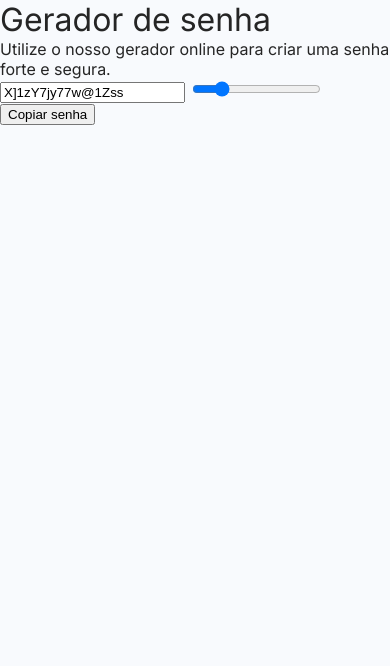
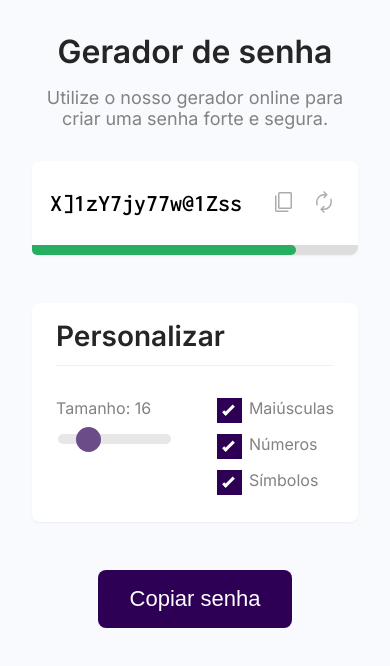
Before and after one commit to brcndev/passwordgen, a plain HTML site: page index.html in a window 390 px wide. Drawn offline with Linux system fonts and the light colour scheme.

Commit message:
responsive and details

```diff
--- /dev/null
+++ b/app.js
@@ -0,0 +1,119 @@
+const inputEl = document.querySelector("#password")
+      const upperCaseCheckEl = document.querySelector("#uppercase-check")
+      const numberCheckEl = document.querySelector("#number-check")
+      const symbolCheckEl = document.querySelector("#symbol-check")
+      const securityIndicatorBarEl = document.querySelector(
+        "#security-indicator-bar"
+      )
+
+      let passwordLength = 16
+
+      function generatePassword() {
+        let chars = "abcdefghjkmnpqrstuvwxyz"
+
+        const upperCaseChars = "ABCDEFGHJKLMNPQRSTUVWXYZ"
+        const numberChars = "123456789"
+        const symbolChars = "?!@&*()[]"
+
+        if (upperCaseCheckEl.checked) {
+          chars += upperCaseChars
+        }
+
+        if (numberCheckEl.checked) {
+          chars += numberChars
+        }
+
+        if (symbolCheckEl.checked) {
+          chars += symbolChars
+        }
+
+        let password = ""
+
+        for (let i = 0; i < passwordLength; i++) {
+          const randomNumber = Math.floor(Math.random() * chars.length)
+          password += chars.substring(randomNumber, randomNumber + 1)
+        }
+
+        inputEl.value = password
+
+        calculateQuality()
+        calculateFontSize()
+      }
+
+      function calculateQuality() {
+        // T*0.25 + M*0.15 + N*0.25 + S*0.35 = 100
+        const percent = Math.round(
+          (passwordLength / 64) * 25 +
+            (upperCaseCheckEl.checked ? 15 : 0) +
+            (numberCheckEl.checked ? 25 : 0) +
+            (symbolCheckEl.checked ? 35 : 0)
+        )
+
+        securityIndicatorBarEl.style.width = `${percent}%`
+
+        if (percent > 69) {
+          // safe
+          securityIndicatorBarEl.classList.remove("critical")
+          securityIndicatorBarEl.classList.remove("warning")
+          securityIndicatorBarEl.classList.add("safe")
+        } else if (percent > 50) {
+          // warning
+          securityIndicatorBarEl.classList.remove("critical")
+          securityIndicatorBarEl.classList.add("warning")
+          securityIndicatorBarEl.classList.remove("safe")
+        } else {
+          // critical
+          securityIndicatorBarEl.classList.add("critical")
+          securityIndicatorBarEl.classList.remove("warning")
+          securityIndicatorBarEl.classList.remove("safe")
+        }
+
+        if (percent >= 100) {
+          securityIndicatorBarEl.classList.add("completed")
+        } else {
+          securityIndicatorBarEl.classList.remove("completed")
+        }
+      }
+
+      function calculateFontSize() {
+        if (passwordLength > 45) {
+          inputEl.classList.remove("font-sm")
+          inputEl.classList.remove("font-xs")
+          inputEl.classList.add("font-xxs")
+        } else if (passwordLength > 32) {
+          inputEl.classList.remove("font-sm")
+          inputEl.classList.add("font-xs")
+          inputEl.classList.remove("font-xxs")
+        } else if (passwordLength > 22) {
+          inputEl.classList.add("font-sm")
+          inputEl.classList.remove("font-xs")
+          inputEl.classList.remove("font-xxs")
+        } else {
+          inputEl.classList.remove("font-sm")
+          inputEl.classList.remove("font-xs")
+          inputEl.classList.remove("font-xxs")
+        }
+      }
+
+      function copy() {
+        navigator.clipboard.writeText(inputEl.value)
+      }
+
+      const passwordLengthEl = document.querySelector("#password-length")
+      passwordLengthEl.addEventListener("input", function () {
+        passwordLength = passwordLengthEl.value
+        document.querySelector("#password-length-text").innerText =
+          passwordLength
+        generatePassword()
+      })
+      upperCaseCheckEl.addEventListener("click", generatePassword)
+      numberCheckEl.addEventListener("click", generatePassword)
+      symbolCheckEl.addEventListener("click", generatePassword)
+
+      document.querySelector("#copy-1").addEventListener("click", copy)
+      document.querySelector("#copy-2").addEventListener("click", copy)
+      document
+        .querySelector("#renew")
+        .addEventListener("click", generatePassword)
+
+      generatePassword()
--- a/index.html
+++ b/index.html
@@ -1,61 +1,87 @@
 <!DOCTYPE html>
-<html lang="en">
+<html lang="pt-br">
   <head>
     <meta charset="UTF-8" />
     <meta http-equiv="X-UA-Compatible" content="IE=edge" />
     <meta name="viewport" content="width=device-width, initial-scale=1.0" />
-    <link rel="stylesheet" href="style.css">
-    <link rel="stylesheet" href="reset.css">
-    <title>Password Generator</title>
+    <link rel="preconnect" href="https://fonts.googleapis.com" />
+    <link rel="preconnect" href="https://fonts.gstatic.com" crossorigin />
+    <link
+      href="https://fonts.googleapis.com/css2?family=Inconsolata:wght@600&family=Inter:wght@400;600&display=swap"
+      rel="stylesheet"
+    />
+    <link rel="stylesheet" href="reset.css" />
+    <link rel="stylesheet" href="style.css" />
+    <title>Gerador de Senha</title>
   </head>
   <body>
-    <h1>Gerador de senha</h1>
-    <p>Utilize o nosso gerador online para criar uma senha forte e segura.</p>
+    <main>
+      <section class="hero">
+        <h1 class="title">Gerador de senha</h1>
+        <p class="subtitle">
+          Utilize o nosso gerador online para criar uma senha forte e segura.
+        </p>
+      </section>
 
+      <section class="box">
+        <div class="password">
+          <div class="text">
             <input type="text" name="password" id="password" />
+          </div>
+          <div class="actions">
+            <button id="copy-1">
+              <img src="copy.svg" width="42" />
+            </button>
+            <button id="renew">
+              <img src="renew.svg" width="42" />
+            </button>
+          </div>
+        </div>
+        <div class="security-indicator">
+          <div id="security-indicator-bar" class="bar"></div>
+        </div>
+      </section>
 
+      <section class="box customize">
+        <h3 class="title">Personalizar</h3>
+        <div class="actions">
+          <div class="password-length">
+            <p>Tamanho: <span id="password-length-text">16</span></p>
             <input
               type="range"
               name="password-length"
               id="password-length"
+              class="slider"
               value="16"
               min="4"
               max="64"
             />
+          </div>
+          <div class="config">
+            <label class="checkbox-container">
+              <span class="text">Maiúsculas</span>
+              <input type="checkbox" id="uppercase-check" checked />
+              <span class="checkmark"></span>
+            </label>
+            <label class="checkbox-container">
+              <span class="text">Números</span>
+              <input type="checkbox" id="number-check" checked />
+              <span class="checkmark"></span>
+            </label>
+            <label class="checkbox-container">
+              <span class="text">Símbolos</span>
+              <input type="checkbox" id="symbol-check" checked />
+              <span class="checkmark"></span>
+            </label>
+          </div>
+        </div>
+      </section>
 
-    <button id="btn">Copiar senha</button>
+      <div class="submit">
+        <button id="copy-2">Copiar senha</button>
+      </div>
+    </main>
+  </body>
 
-    <script>
-      let passwordLength = 16
-      const inputEl = document.getElementById('password')
-      function generatePassword() {
-        const chars =
-          "abcdefghjkmnpqrstuvwxyzABCDEFGHJKLMNPQRSTUVWXYZ123456789?!@&*()[]"
-        let password = ""
-        for (let i = 0; i < passwordLength; i++) {
-          const randomNumber = Math.floor(Math.random() * chars.length)
-          password += chars.substring(randomNumber, randomNumber + 1)
-        }
-
-
-        inputEl.value = password;
-      }
-
-      const passwordLengthEl = document.getElementById('password-length')
-
-      passwordLengthEl.addEventListener("input", function () {
-         passwordLength = passwordLengthEl.value
-
-        generatePassword();
-      })
-
-      const btn = document.getElementById('btn')
-      btn.addEventListener('click', function  () {
-        navigator.clipboard.writeText(inputEl.value)
-      })
-
-
-      generatePassword()
-    </script>
-  </body>
+  <script src="/app.js"></script>
 </html>
--- a/style.css
+++ b/style.css
@@ -1,8 +1,238 @@
-@import url('https://fonts.googleapis.com/css2?family=Inter&display=swap');
 
 body {
-    background-color: #f8fafd;
-    font-family: "Inter", sans- serif;
-    color: #252525;
-    padding: 2rem;
+  background-color: #f8fafd;
+  font-family: "Inter", sans- serif;
+  color: #252525;
+  padding: 2rem;
+  overflow-y: hidden;
+}
+
+main {
+  max-width: 780px;
+  margin: 0 auto;
+}
+
+.hero {
+  text-align: center;
+  padding-bottom: 2rem;
+}
+
+.hero .title {
+  font-size: 2rem;
+  font-weight: bold;
+  padding-bottom: 1rem;
+}
+.hero .subtitle {
+  font-size: 1.125rem;
+  color: #828282;
+}
+
+.box {
+  background: #fff;
+  box-shadow: 0 1px 2px rgba(132, 148, 165, 0.1);
+  border-radius: 8px;
+  margin-bottom: 3rem;
+}
+
+.password {
+  display: flex;
+  align-items: center;
+  padding: 1rem 1.5rem;
+}
+.password .text {
+  flex: 1;
+}
+.password .text input {
+  font-family: "Inconsolata", serif;
+  font-size: 3rem;
+  border: none;
+  outline: none;
+  cursor: default;
+  height: 52px;
+  width: 100%;
+  transition: all 0.2s;
+  -webkit-user-select: none;
+  -moz-user-select: none;
+  -ms-user-select: none;
+  user-select: none;
+}
+.password .text input.font-sm {
+  font-size: 2rem;
+}
+.password .text input.font-xs {
+  font-size: 1.5rem;
+}
+.password .text input.font-xxs {
+  font-size: 1rem;
+}
+.password .actions button {
+  background-color: transparent;
+  border: none;
+  cursor: pointer;
+  opacity: 0.7;
+  transition: opacity 0.2s;
+}
+
+.security-indicator {
+  height: 10px;
+  background-color: #ddd;
+  border-bottom-left-radius: 8px;
+  border-bottom-right-radius: 8px;
+}
+.security-indicator .bar {
+  height: 10px;
+  border-top-right-radius: 8px;
+  border-bottom-left-radius: 8px;
+  border-bottom-right-radius: 8px;
+
+  transition: all 0.2s;
+}
+.security-indicator .bar.completed {
+  border-top-right-radius: 0;
+}
+.security-indicator .bar.critical {
+  background-color: #eb5757;
+}
+.security-indicator .bar.warning {
+  background-color: #f2c94c;
+}
+.security-indicator .bar.safe {
+  background-color: #27ae60;
+}
+
+.customize {
+  padding: 1rem 1.5rem;
+}
+.customize .title {
+  border-bottom: 1px solid #f0f0f0;
+  font-size: 1.75rem;
+  font-weight: bold;
+  margin-bottom: 2rem;
+  padding-bottom: 0.75rem;
+}
+.customize .actions {
+  display: flex;
+  gap: 3rem;
+  color: #828282;
+}
+.customize .password-length {
+  flex: 1;
+}
+.customize .password-length .slider {
+  appearance: none;
+  -webkit-appearance: none;
+  height: 10px;
+  background: #dddddd;
+  outline: none;
+  border-radius: 8px;
+  width: 100%;
+  opacity: 0.7;
+  transition: opacity 0.2s;
+  margin-top: 1rem;
+}
+.customize .password-length .slider:hover {
+  opacity: 1;
+}
+.customize .password-length .slider::-webkit-slider-thumb {
+  -webkit-appearance: none;
+  appearance: none;
+  width: 25px;
+  height: 25px;
+  border-radius: 25px;
+  background: #2d0056;
+  cursor: pointer;
+}
+.customize .password-length .slider::-moz-range-thumb {
+  width: 25px;
+  height: 25px;
+  border-radius: 25px;
+  background: #2d0056;
+  cursor: pointer;
+}
+
+.checkbox-container {
+  display: block;
+  position: relative;
+  padding-left: 2rem;
+  margin-bottom: 1rem;
+  cursor: pointer;
+  -webkit-user-select: none;
+  -moz-user-select: none;
+  -ms-user-select: none;
+  user-select: none;
+}
+.checkbox-container input {
+  position: absolute;
+  height: 0;
+  width: 0;
+  opacity: 0;
+  cursor: pointer;
+}
+.checkbox-container .checkmark {
+  position: absolute;
+  top: 0;
+  left: 0;
+  height: 25px;
+  width: 25px;
+  background-color: #dddddd;
+  transition: all 0.2s;
+}
+.checkbox-container:hover input ~ .checkmark {
+  background-color: #cccccc;
+}
+.checkbox-container input:checked ~ .checkmark {
+  background-color: #2d0056;
+}
+.checkbox-container .checkmark:after {
+  content: "";
+  display: none;
+  position: absolute;
+  left: 9px;
+  top: 5px;
+  width: 5px;
+  height: 13px;
+  border: solid white;
+  border-width: 0 3px 3px 0;
+  transform: rotate(45deg);
+}
+.checkbox-container input:checked ~ .checkmark:after {
+  display: block;
+}
+
+.submit {
+  text-align: center;
+}
+.submit button {
+  background-color: #2d0056;
+  font-size: 1.375rem;
+  color: #fff;
+  border: none;
+  border-radius: 8px;
+  cursor: pointer;
+  padding: 1rem 2rem;
+  transition: all 0.2s;
+}
+.submit button:hover {
+  background-color: #2d0056;
+}
+
+@media only screen and (max-width: 480px) {
+  .password {
+    padding: 1rem;
   }
+  .password .text input {
+    font-size: 1.5rem;
+  }
+  .password .text input.font-sm {
+    font-size: 1.2rem;
+  }
+  .password .text input.font-xs {
+    font-size: 1rem;
+  }
+  .password .text input.font-xxs {
+    font-size: 1rem;
+  }
+  .password .actions img {
+    width: 24px;
+  }
+}
```
Also changed, not shown: copy.svg (added), renew.svg (added), reset.css (indentation only). Lines whose indentation alone changed are shown as unchanged.
